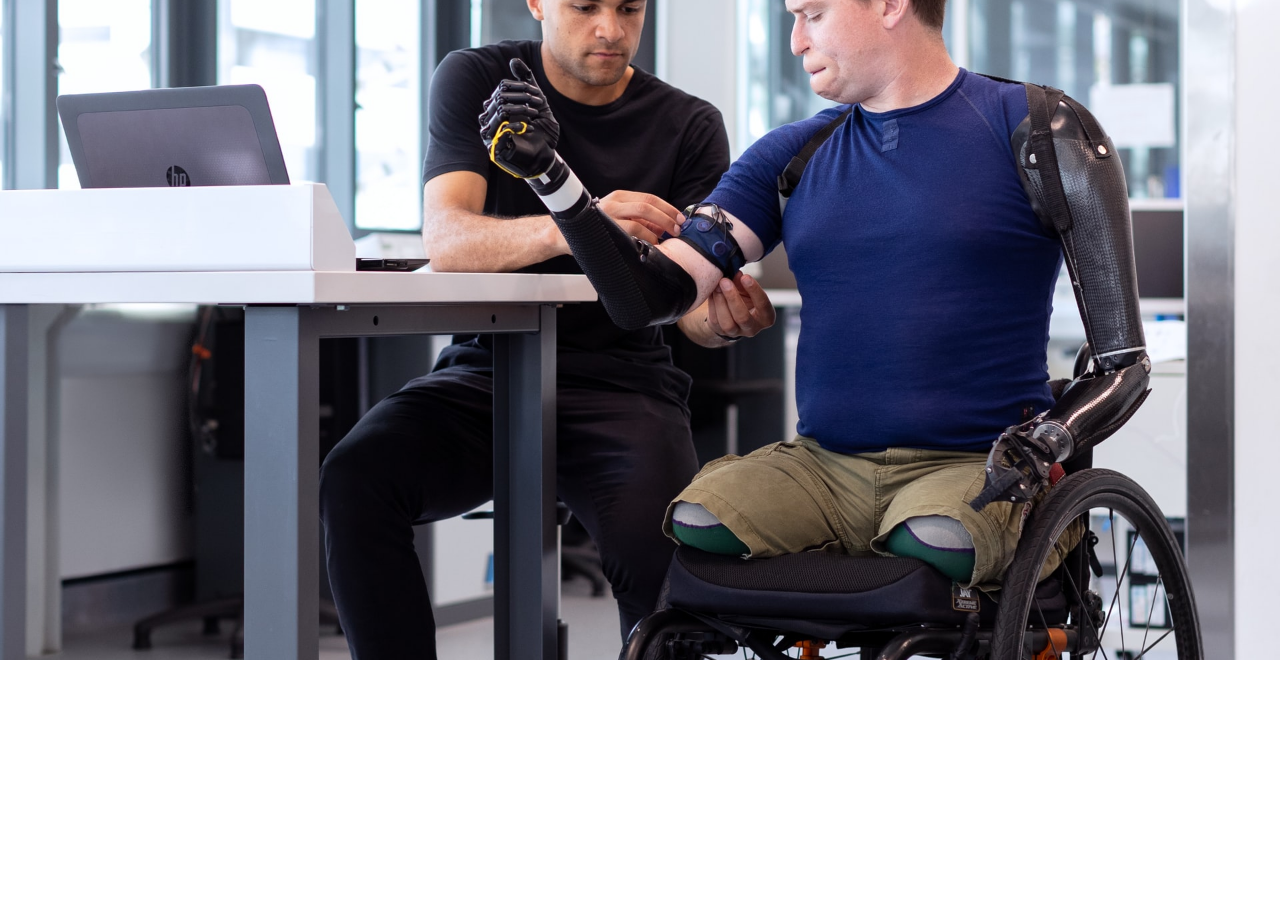
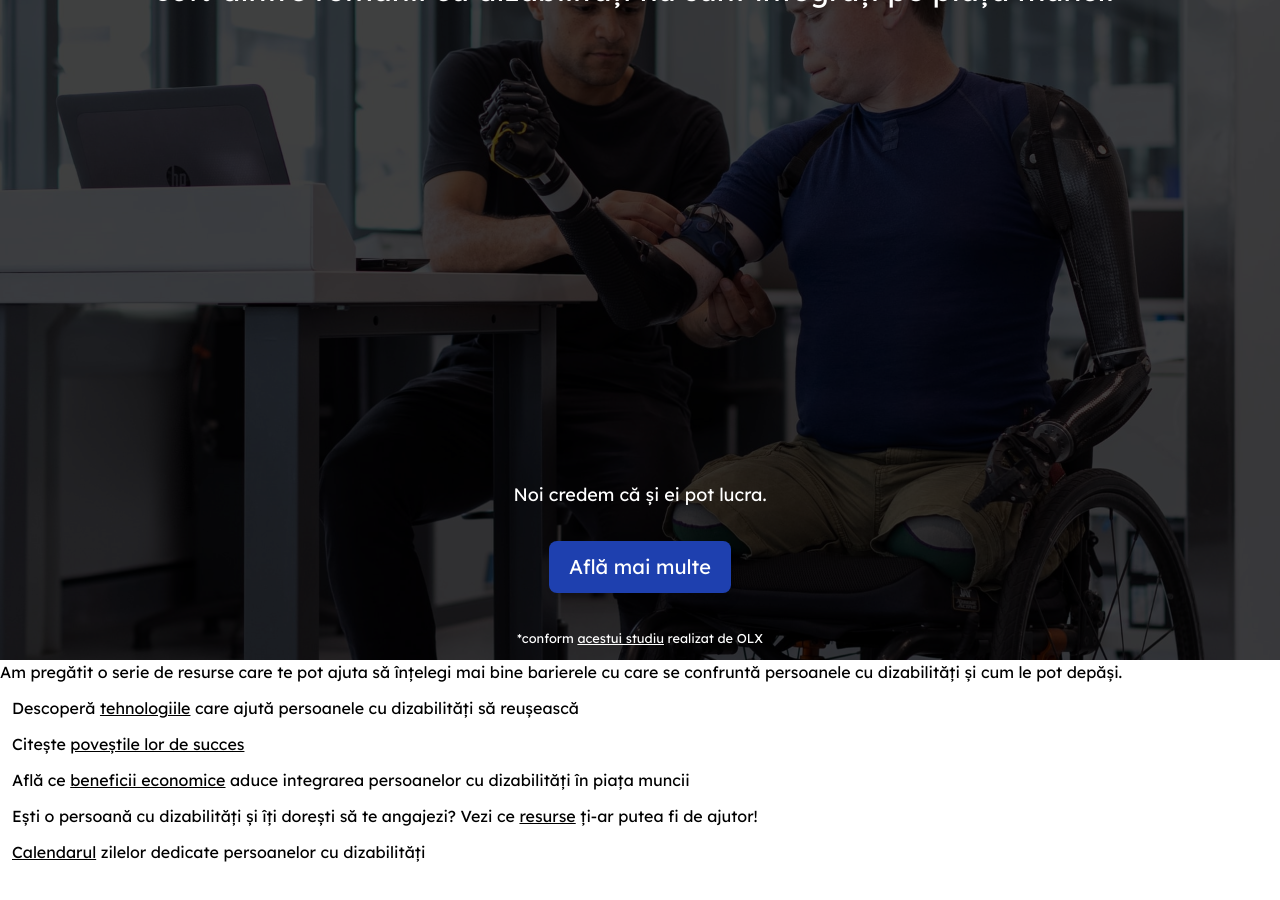
Before and after one commit to GabrielMajeri/accessibility-awareness, a Next.js app: page / in a window 1280 px wide. Shown: the part 140-1040 px from the top of the page. Before the commit the page ends 800 px from the top, so only its background shows below. Built offline with nearby package versions, Linux system fonts and the light colour scheme.

Commit message:
Set up main page navigation

```diff
--- /dev/null
+++ b/components/InternalLink.tsx
@@ -0,0 +1,11 @@
+import Link from "next/link";
+
+const InternalLink: React.FC<{
+  href: string;
+}> = ({ href, children }) => (
+  <Link href={href}>
+    <a className="underline">{children}</a>
+  </Link>
+);
+
+export default InternalLink;
--- a/pages/_app.tsx
+++ b/pages/_app.tsx
@@ -1,5 +1,5 @@
 import type { AppProps } from "next/app";
-import "tailwindcss/tailwind.css";
+import "../styles/global.css";
 
 const MyApp: React.FC<AppProps> = ({ Component, pageProps }) => (
   <Component {...pageProps} />
--- /dev/null
+++ b/pages/assistive-technologies.tsx
@@ -0,0 +1,3 @@
+const AssistiveTechnologies: React.FC = () => <p>Tehnologii asistive</p>;
+
+export default AssistiveTechnologies;
--- /dev/null
+++ b/pages/calendar.tsx
@@ -0,0 +1,3 @@
+const Calendar: React.FC = () => <p>Calendar</p>;
+
+export default Calendar;
--- /dev/null
+++ b/pages/economic-benefits.tsx
@@ -0,0 +1,3 @@
+const EconomicBenefits: React.FC = () => <p>Beneficii economice</p>;
+
+export default EconomicBenefits;
--- /dev/null
+++ b/pages/employment-resources.tsx
@@ -0,0 +1,3 @@
+const EmploymentResources: React.FC = () => <p>Resurse pentru angajare</p>;
+
+export default EmploymentResources;
--- a/pages/index.tsx
+++ b/pages/index.tsx
@@ -1,7 +1,9 @@
 import Head from "next/head";
 import Image from "next/image";
+import Link from "next/link";
 import NavBar from "../components/NavBar";
 import ExternalLink from "../components/ExternalLink";
+import InternalLink from "../components/InternalLink";
 
 const Home: React.FC = () => (
   <>
@@ -33,13 +35,13 @@ const Home: React.FC = () => (
           ></div>
         </div>
         <div className="mx-6 h-full flex flex-col items-center text-white text-center">
-          <p className="text-lg mt-28 mb-auto">
+          <p className="text-lg sm:text-xl md:text-2xl lg:text-3xl mt-28 mb-auto">
             83% dintre românii cu dizabilități nu sunt integrați pe piața
             muncii*
           </p>
           <p className="text-lg mb-2">Noi credem că și ei pot lucra.</p>
           <a
-            href="#"
+            href="#find-out-more"
             className="m-6 px-5 py-3 rounded-lg bg-blue-800 text-xl shadow-lg"
           >
             Află mai multe
@@ -56,8 +58,48 @@ const Home: React.FC = () => (
           </small>
         </div>
       </section>
+      <section className="h-screen" id="find-out-more">
+        <p>
+          Am pregătit o serie de resurse care te pot ajuta să înțelegi mai bine
+          barierele cu care se confruntă persoanele cu dizabilități și cum le
+          pot depăși.
+        </p>
+        <div>
+          <Card>
+            Descoperă{" "}
+            <InternalLink href="/assistive-technologies">
+              tehnologiile
+            </InternalLink>{" "}
+            care ajută persoanele cu dizabilități să reușească
+          </Card>
+          <Card>
+            Citește{" "}
+            <InternalLink href="/success-stories">
+              poveștile lor de succes
+            </InternalLink>
+          </Card>
+          <Card>
+            Află ce{" "}
+            <InternalLink href="/economic-benefits">
+              beneficii economice
+            </InternalLink>{" "}
+            aduce integrarea persoanelor cu dizabilități în piața muncii
+          </Card>
+          <Card>
+            Ești o persoană cu dizabilități și îți dorești să te angajezi? Vezi
+            ce <InternalLink href="/employment-resources">resurse</InternalLink>{" "}
+            ți-ar putea fi de ajutor!
+          </Card>
+          <Card>
+            <InternalLink href="/calendar">Calendarul</InternalLink> zilelor
+            dedicate persoanelor cu dizabilități
+          </Card>
+        </div>
+      </section>
     </main>
   </>
 );
 
+const Card: React.FC = ({ children }) => <div className="m-3">{children}</div>;
+
 export default Home;
--- /dev/null
+++ b/pages/success-stories.tsx
@@ -0,0 +1,3 @@
+const SuccessStories: React.FC = () => <p>Povești de succes</p>;
+
+export default SuccessStories;
--- /dev/null
+++ b/styles/global.css
@@ -0,0 +1,7 @@
+@tailwind base;
+@tailwind components;
+@tailwind utilities;
+
+html {
+  scroll-behavior: smooth;
+}
```
